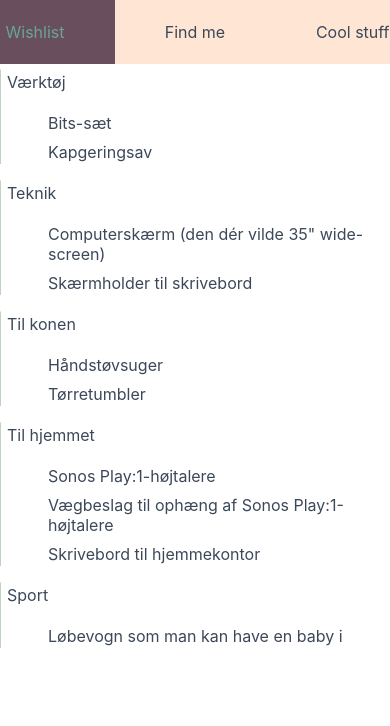
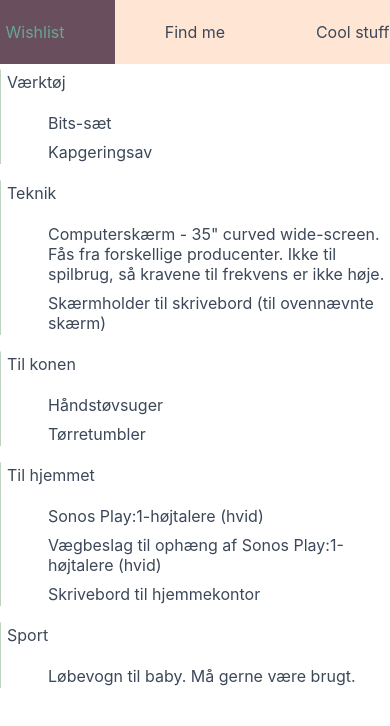
Before and after one commit to dybzon/rasmus-dybkjaer-online, a React (Create React App) app: page /wishlist in a window 390 px wide. Shown: the top 726 px of the page. Built offline with nearby package versions, Linux system fonts and the light colour scheme.

Commit message:
Fix various minor issues and update texts. Remove snake on mobile.

```diff
--- a/src/components/Menu/BarMenu.jsx
+++ b/src/components/Menu/BarMenu.jsx
@@ -9,10 +9,18 @@ export class BarMenu extends React.Component {
 
   componentDidMount() {
     document.addEventListener('keydown', this.handleKeydown);
+
+    window.addEventListener('ondeviceorientation', () => this.setState({ menuPosition: 'left' }));
+    window.addEventListener('onmozorientation', () => this.setState({ menuPosition: 'right' }));
+    window.addEventListener('ondevicemotion', () => this.setState({ menuPosition: 'bottom' }));
   }
 
   componentWillUnmount() {
     document.removeEventListener('keydown', this.handleKeydown);
+
+    window.removeEventListener('ondeviceorientation', () => this.setState({ menuPosition: 'left' }));
+    window.removeEventListener('onmozorientation', () => this.setState({ menuPosition: 'right' }));
+    window.removeEventListener('ondevicemotion', () => this.setState({ menuPosition: 'bottom' }));
   }
 
   render() {
@@ -34,7 +42,7 @@ export class BarMenu extends React.Component {
           <BarMenuItem menuPosition={this.state.menuPosition} link="/wishlist" text="Wishlist" />
           <BarMenuItem menuPosition={this.state.menuPosition} link="/socialmedia" text="Find me" />
           <BarMenuItem menuPosition={this.state.menuPosition} link="/coolstuff" text="Cool stuff!" />
-          <BarMenuItem menuPosition={this.state.menuPosition} link="/snake" text="Play snake" />
+          {isMobileBrowser && <BarMenuItem menuPosition={this.state.menuPosition} link="/snake" text="Play snake" />}
         </MenuItemContainer>
       </MenuContainer>);
   }
--- a/src/components/Menu/SquareMenu.jsx
+++ b/src/components/Menu/SquareMenu.jsx
@@ -1,6 +1,6 @@
 import * as React from 'react';
 import styled from 'styled-components';
-import { colors } from '../../utilities';
+import { colors, isMobileBrowser } from '../../utilities';
 import { GridContainer } from '../GridContainer';
 import { SquareMenuItem } from './SquareMenuItem';
 import { ImageLink } from '../ImageLink';
@@ -48,14 +48,14 @@ export class SquareMenu extends React.Component {
               height={'100%'}
               width={'100%'} />
           </SquareMenuItem>
-          <SquareMenuItem menuPosition={this.state.menuPosition} link="/snake" borderColor={colors.mediumGreen}>
+          {isMobileBrowser && <SquareMenuItem menuPosition={this.state.menuPosition} link="/snake" borderColor={colors.mediumGreen}>
             <ImageLink
               altText="Play snake"
               src={snake}
               height={'100%'}
               width={'100%'} />
-          </SquareMenuItem>
-        </GridContainer>
+          </SquareMenuItem>}
+      </GridContainer>
       </SquareMenuContainer>
     );
   }
--- a/src/components/Wish.jsx
+++ b/src/components/Wish.jsx
@@ -15,12 +15,12 @@ export class Wish extends React.Component {
 
   renderPrice() {
     if(this.props.price) {
-      return <WishDetailsContainer>Estimated price (DKK): {this.props.price}</WishDetailsContainer>;
+      return <WishDetailsContainer>Estimeret pris (DKK): {this.props.price}</WishDetailsContainer>;
     }
   }
 
   renderSalesLink() {
-    return this.props.salesLink ? (<WishDetailsContainer><a href={this.props.salesLink} target='blank'>Find it here...</a></WishDetailsContainer>) : null;
+    return this.props.salesLink ? (<WishDetailsContainer><a href={this.props.salesLink} target='blank'>Find den her...</a></WishDetailsContainer>) : null;
   }
 }
 
--- a/src/routes/CoolStuff.jsx
+++ b/src/routes/CoolStuff.jsx
@@ -2,6 +2,6 @@ import * as React from 'react';
 
 // Add info about shortcuts and other custom stuff that can be triggered on this site
 export const CoolStuff = props => (<>
-  <div>List of tips'n'tricks</div>
-  <div>{'Use the arrow keys to move the menu around <-- -->'}</div>
+  <div>-- Under construction --</div>
+  {/* <div>{'Use the arrow keys to move the menu around <-- -->'}</div> */}
 </>);
--- a/src/routes/Wishlist.jsx
+++ b/src/routes/Wishlist.jsx
@@ -5,15 +5,15 @@ import { Wish } from '../components';
 // Define my wishes h00ray!
 const wishes = [
   { name: 'Bits-sæt', category: 'Værktøj', price: 70, salesLink: 'https://www.bauhaus.dk/makita-bitsaet-med-31-dele.html' },
-  { name: 'Kapgeringsav', category: 'Værktøj', price: 1400, salesLink: 'http://127.0.0.1' },
-  { name: 'Computerskærm (den dér vilde 35" wide-screen)', category: 'Teknik', price: 7000, salesLink: 'http://127.0.0.1'},
-  { name: 'Skærmholder til skrivebord', category: 'Teknik', price: 1, salesLink: 'http://127.0.0.1'},
-  { name: 'Håndstøvsuger', category: 'Til konen', price: 1, salesLink: 'http://127.0.0.1'},
-  { name: 'Tørretumbler', category: 'Til konen', price: 1, salesLink: 'http://127.0.0.1'},
-  { name: 'Sonos Play:1-højtalere', category: 'Til hjemmet', price: 1, salesLink: 'http://127.0.0.1'},
-  { name: 'Vægbeslag til ophæng af Sonos Play:1-højtalere', category: 'Til hjemmet', price: 1, salesLink: 'http://127.0.0.1'},
-  { name: 'Skrivebord til hjemmekontor', category: 'Til hjemmet', price: 1, salesLink: 'http://127.0.0.1'},
-  { name: 'Løbevogn som man kan have en baby i', category: 'Sport', price: 1500, salesLink: 'http://127.0.0.1'},
+  { name: 'Kapgeringsav', category: 'Værktøj', price: 1400, salesLink: undefined },
+  { name: 'Computerskærm - 35" curved wide-screen. Fås fra forskellige producenter. Ikke til spilbrug, så kravene til frekvens er ikke høje.', category: 'Teknik', price: 7000, salesLink: undefined },
+  { name: 'Skærmholder til skrivebord (til ovennævnte skærm)', category: 'Teknik', price: 500, salesLink: undefined },
+  { name: 'Håndstøvsuger', category: 'Til konen', price: 1000, salesLink: undefined},
+  { name: 'Tørretumbler', category: 'Til konen', price: 5000, salesLink: undefined},
+  { name: 'Sonos Play:1-højtalere (hvid)', category: 'Til hjemmet', price: 1299, salesLink: 'https://www.hifiklubben.dk/streaming/sonos/sonos-play1-tradlos-hojtaler/'},
+  { name: 'Vægbeslag til ophæng af Sonos Play:1-højtalere (hvid)', category: 'Til hjemmet', price: 299, salesLink: 'https://www.hifiklubben.dk/tilbehor/sonos-tilbehor/flexson-wall-mount-for-sonos-one-vagbeslag-til-sonos/'},
+  { name: 'Skrivebord til hjemmekontor', category: 'Til hjemmet', price: 8000, salesLink: undefined},
+  { name: 'Løbevogn til baby. Må gerne være brugt.', category: 'Sport', price: 1200, salesLink: 'https://www.dba.dk/soeg/?soeg=l%C3%B8bevogn'},
 ]
 
 export const Wishlist = props =>
```
